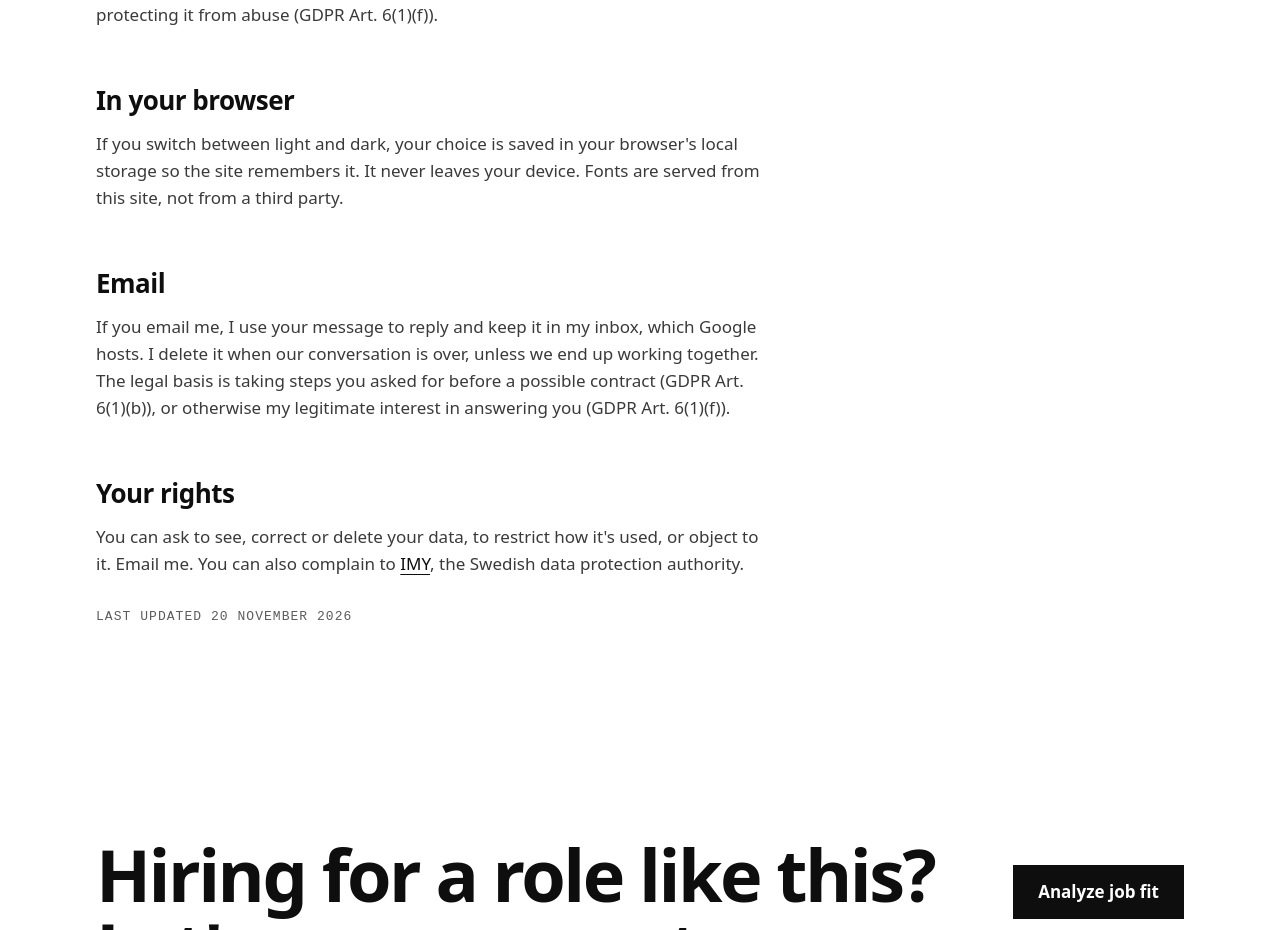
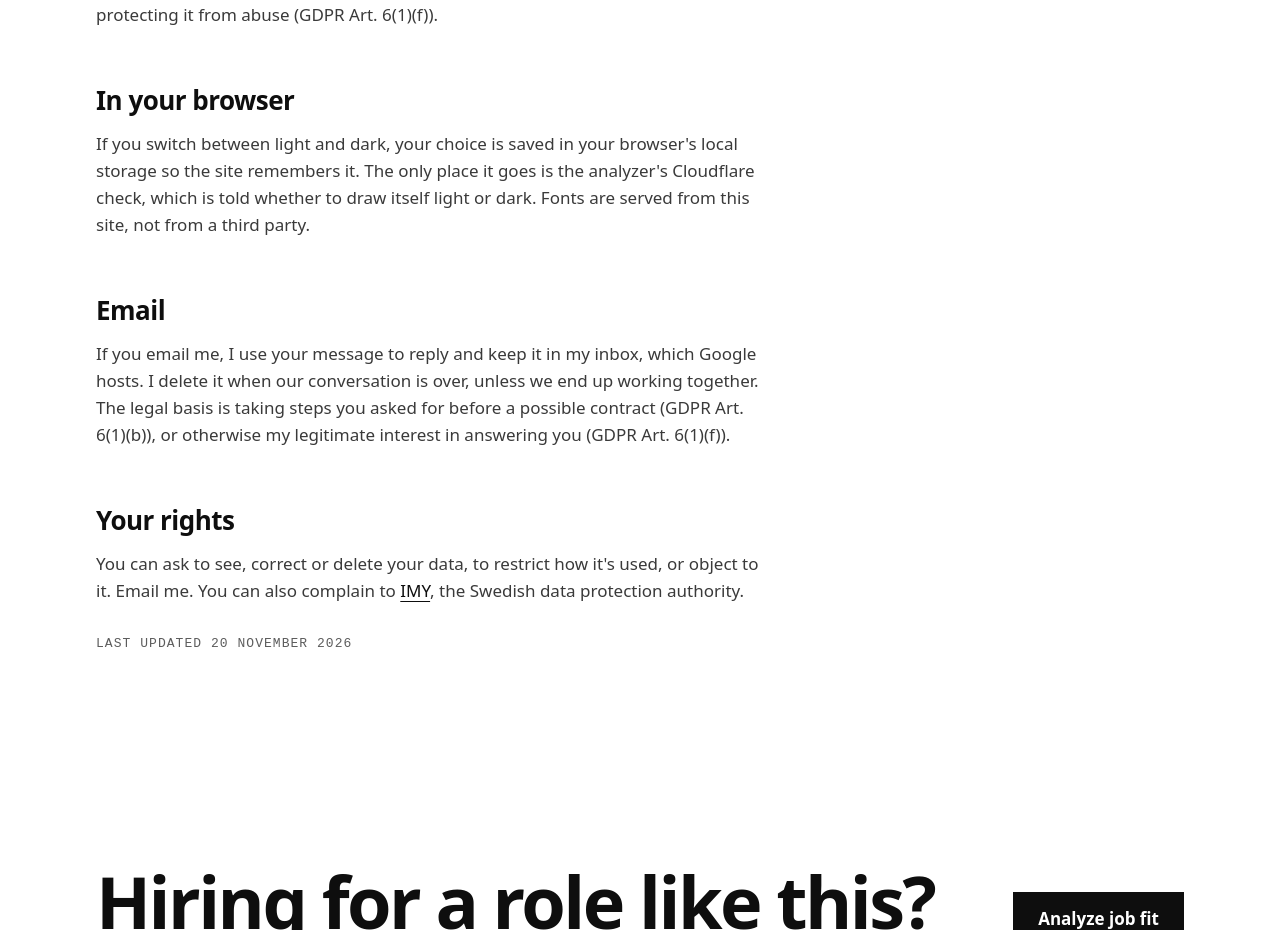
Before and after one commit to tobylo/resume, a SvelteKit app: page /privacy in a window 1280 px wide. Shown: the part 1600-2530 px from the top of the page. Built offline with nearby package versions, Linux system fonts and the light colour scheme.

Commit message:
Say the theme is passed to the Turnstile widget
Entire-Checkpoint: 01M7X9NMQACYYNJCHM21Z4P896

```diff
--- a/src/routes/privacy/+page.svelte
+++ b/src/routes/privacy/+page.svelte
@@ -101,8 +101,9 @@
 		<h2 id="browser">In your browser</h2>
 		<p>
 			If you switch between light and dark, your choice is saved in your browser's local storage so
-			the site remembers it. It never leaves your device. Fonts are served from this site, not from
-			a third party.
+			the site remembers it. The only place it goes is the analyzer's Cloudflare check, which is
+			told whether to draw itself light or dark. Fonts are served from this site, not from a third
+			party.
 		</p>
 	</section>
 
```
